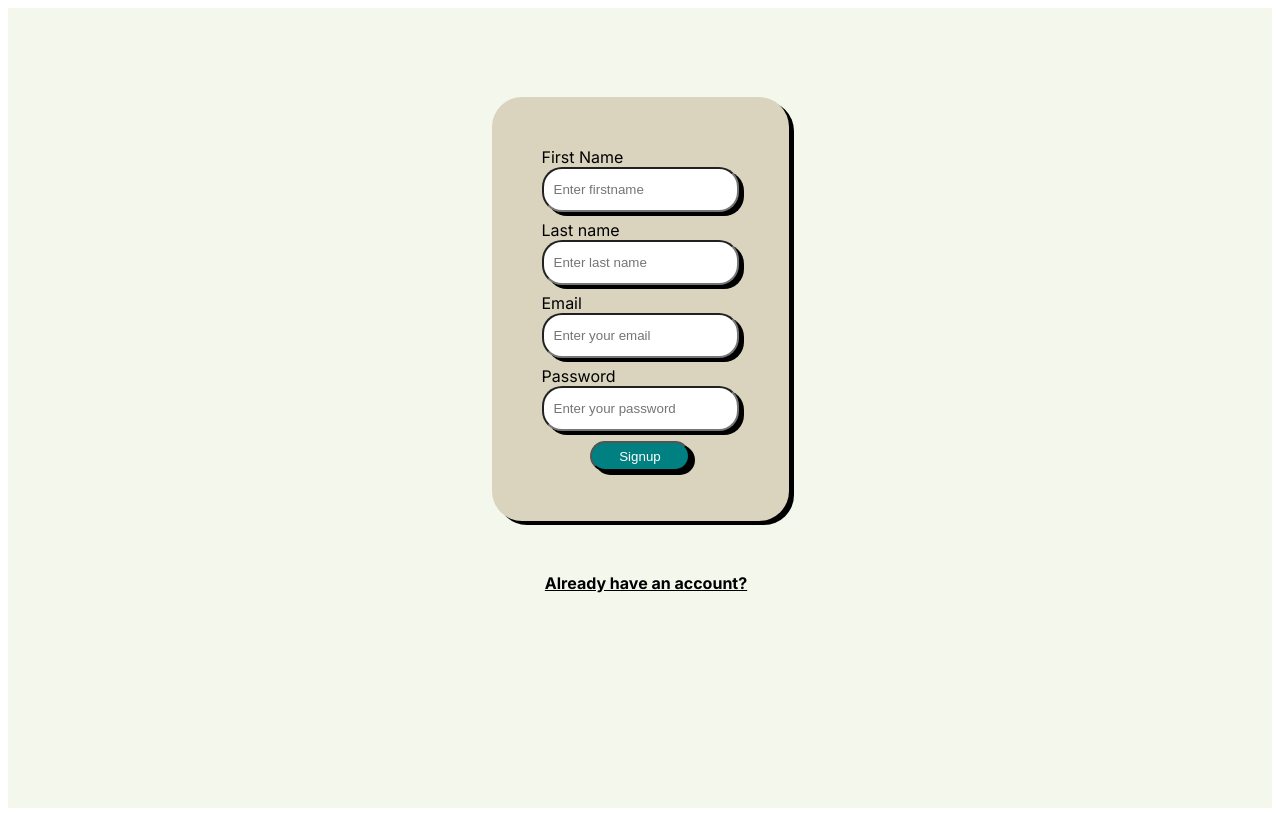
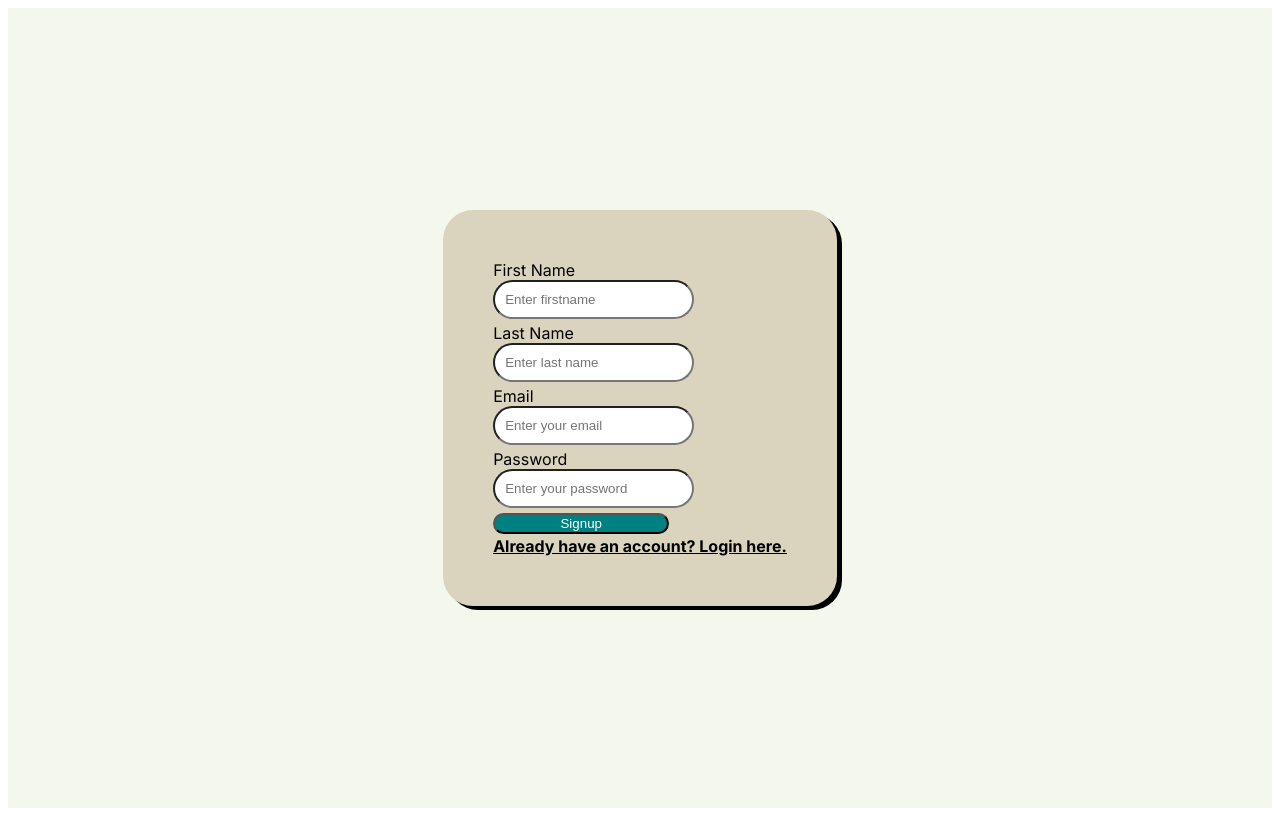
Before and after one commit to AnandM2803/E-Learning-Next-ChakraUI, a Next.js app: page /signup in a window 1280 px wide. Built offline with nearby package versions, Linux system fonts and the light colour scheme.

Commit message:
updated files

```diff
--- a/src/app/components/DashTopCard.js
+++ b/src/app/components/DashTopCard.js
@@ -1,3 +1,4 @@
+'use client'
 import React from 'react';
 import { Box, VStack, Text, Button, Center, Image } from '@chakra-ui/react';
 import { Carousel } from 'react-responsive-carousel';
--- a/src/app/dashboard/layout.js
+++ b/src/app/dashboard/layout.js
@@ -1,3 +1,4 @@
+'use client'
 import { ChakraProvider,Box,Flex } from "@chakra-ui/react";
 import SideBar from "../components/SideBar";
 import Header from "../components/Header";
--- a/src/app/dashboard/mycourses/page.js
+++ b/src/app/dashboard/mycourses/page.js
@@ -8,7 +8,9 @@ const CourseCard = ({ id,name, ratings, courseFees, author, image, description }
 
   return (
     <Link href={`/dashboard/mycourses/coursedetails?id=${id}`}>
-    <Box borderWidth="1px" borderRadius="15px" boxShadow="2px 2px 2px 2px" width="180px" p="1" height="220px" mr='8px'>
+    <Box borderWidth="1px" borderRadius="15px" boxShadow="2px 2px 2px 2px" width="180px" p="1" height="220px" mr='8px'  templateColumns={{sm:'repeat(2,1fr)',
+      md:'repeat(3,1fr)',lg:'repeat(4,1fr)'
+    }}>
       <Image src={image} alt={name} maxWidth="100%" height="80px" borderRadius="md" ml='2px' />
 
       <VStack align="start" spacing={1} mt="2">
--- a/src/app/signup/page.js
+++ b/src/app/signup/page.js
@@ -1,4 +1,4 @@
-"use client";
+'use client'
 import {
   Box,
   Text,
@@ -7,7 +7,7 @@ import {
   FormLabel,
   Button,
   Input,
-  Link,
+  Link as ChakraLink,
 } from "@chakra-ui/react";
 import { useState } from "react";
 import { useRouter } from 'next/navigation';
@@ -30,35 +30,6 @@ function Signup() {
   const handleSubmit = (event) => {
     event.preventDefault();
     const validationError = {};
-
-
-    if (!data.firstname.trim()) {
-      validationError.firstname = "First Name is required";
-    } else if (!/^[a-zA-Z]+$/.test(data.firstname)) {
-      validationError.firstname = "Please provide a valid first name";
-    }
-
-
-    if (!data.lastname.trim()) {
-      validationError.lastname = "Last Name is required";
-    } else if (!/^[a-zA-Z]+$/.test(data.lastname)) {
-      validationError.lastname = "Please provide a valid last name";
-    }
-
-
-    if (!data.email.trim()) {
-      validationError.email = "Email is required";
-    } else if (!/^[^\s@]+@[^\s@]+\.[^\s@]+$/.test(data.email)) {
-      validationError.email = "Please provide a valid email address";
-    }
-
-
-    if (!data.password.trim()) {
-      validationError.password = "Password is required";
-    } else if (!/^(?=.*[A-Za-z])(?=.*\d).{6,}$/.test(data.password)) {
-      validationError.password = "Password length should be 6 characters long and contain at least one letter and one number";
-    }
-
     setError(validationError);
     if (Object.keys(validationError).length === 0) {
       setData({
@@ -74,137 +45,105 @@ function Signup() {
   };
 
   return (
-    <Grid placeItems="center" h="100vh" bg="#F3F7EC">
-      <form
-        style={{
-          backgroundColor: "#DAD3BE",
-          padding: "50px",
-          borderRadius: "30px",
-          boxShadow: "5px 4px black",
-        }}
-        onSubmit={handleSubmit}
+    <Grid
+      placeItems="center"
+      minH="100vh"
+      bg="#F3F7EC"
+      display="flex"
+      alignItems="center"
     >
-        <FormControl>
+      <Box
+        bg="#DAD3BE"
+        p="50px"
+        borderRadius="30px"
+        boxShadow="5px 4px black"
+        width={{ base: "90%", sm: "400px", md: "500px" }}
+        mx="auto"
+        maxH="80vh"
+        overflow="hidden"
+      >
+        <form onSubmit={handleSubmit}>
+          <FormControl mb={4}>
             <FormLabel htmlFor="firstname">First Name</FormLabel>
             <Input
               value={data.firstname}
               id="firstname"
               type="text"
               placeholder="Enter firstname"
-            cursor="pointer"
               name="firstname"
               onChange={handleChange}
-            w="180px"
-            h="35px"
               borderRadius="20px"
-            boxShadow="5px 4px black"
-            p="3px"
-            pl="10px"
+              p="10px"
             />
-          <br />
             {error.firstname && (
-            <Text as="span" color="red">
-              {error.firstname}
-            </Text>
+              <Text color="red">{error.firstname}</Text>
             )}
           </FormControl>
-        <FormControl mt={8}>
-          <FormLabel htmlFor="lastname">Last name</FormLabel>
+          <FormControl mb={4}>
+            <FormLabel htmlFor="lastname">Last Name</FormLabel>
             <Input
               value={data.lastname}
               id="lastname"
               type="text"
               placeholder="Enter last name"
-            cursor="pointer"
               name="lastname"
               onChange={handleChange}
-            w="180px"
-            h="35px"
               borderRadius="20px"
-            boxShadow="5px 4px black"
-            p="3px"
-            pl="10px"
+              p="10px"
             />
-          <br />
             {error.lastname && (
-            <Text as="span" color="red">
-              {error.lastname}
-            </Text>
+              <Text color="red">{error.lastname}</Text>
             )}
           </FormControl>
-        <FormControl mt={8}>
+          <FormControl mb={4}>
             <FormLabel htmlFor="email">Email</FormLabel>
             <Input
               value={data.email}
               id="email"
               type="email"
               placeholder="Enter your email"
-            cursor="pointer"
               name="email"
               onChange={handleChange}
-            w="180px"
-            h="35px"
               borderRadius="20px"
-            boxShadow="5px 4px black"
-            p="3px"
-            pl="10px"
+              p="10px"
             />
-          <br />
             {error.email && (
-            <Text as="span" color="red">
-              {error.email}
-            </Text>
+              <Text color="red">{error.email}</Text>
             )}
           </FormControl>
-        <FormControl mt={8}>
+          <FormControl mb={4}>
             <FormLabel htmlFor="password">Password</FormLabel>
             <Input
               value={data.password}
               id="password"
               type="password"
-            cursor="pointer"
               placeholder="Enter your password"
               name="password"
               onChange={handleChange}
-            w="180px"
-            h="35px"
               borderRadius="20px"
-            boxShadow="5px 4px black"
-            p="3px"
-            pl="10px"
+              p="10px"
             />
-          <br />
             {error.password && (
-            <Text as="span" color="red">
-              {error.password}
-            </Text>
+              <Text color="red">{error.password}</Text>
             )}
           </FormControl>
-        <FormControl mt={10} align="center">
           <Button
             type="submit"
-            cursor="pointer"
-            w="100px"
-            h="30px"
+            w="60%"
             borderRadius="20px"
             color="white"
-            boxShadow="5px 4px black"
             backgroundColor="teal"
+            _hover={{ backgroundColor: "darkcyan" }}
           >
             Signup
           </Button>
+          <FormControl mt={2} textAlign="center">
+            <ChakraLink href="/login" color="black" fontWeight="bold">
+              Already have an account? Login here.
+            </ChakraLink>
           </FormControl>
         </form>
-      <Link
-        href="/login"
-        color="black"
-        position="relative"
-        left="6px"
-        bottom='126px'
-        fontWeight="bold"
-      >
-        Already have an account?
-      </Link>
+      </Box>
     </Grid>
   );
 }
```
Also changed, not shown: src/app/components/DashPopularLessons.js (+28 -25 lines), src/app/dashboard/courses/page.js (+129 -43 lines), src/app/dashboard/page.js (+35 -15 lines), src/app/login/page.js (+13 -9 lines), src/app/page.js (+30 -19 lines), src/app/screeningpage/page.js (+16 -13 lines). Lines whose indentation alone changed are shown as unchanged.
